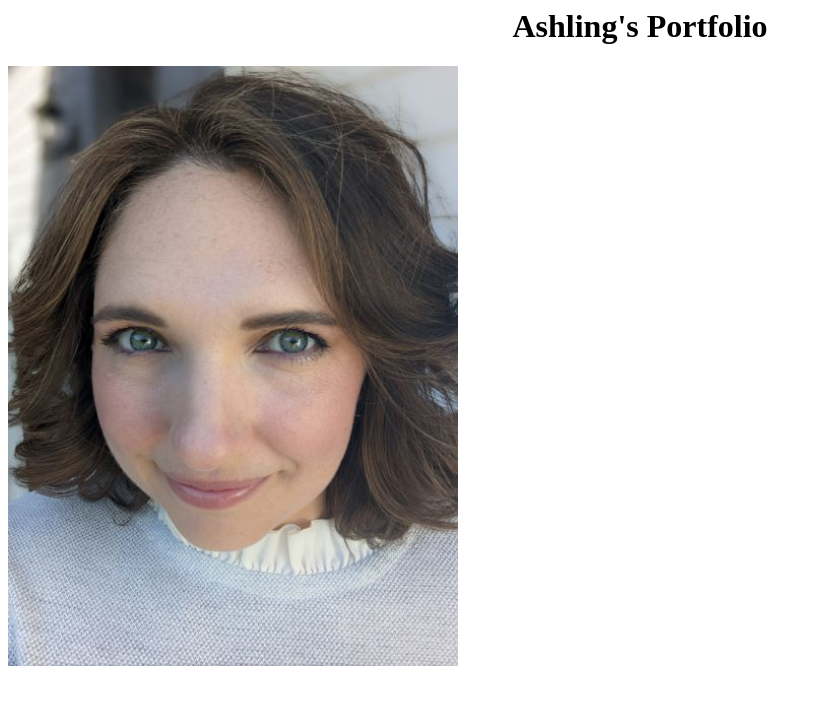
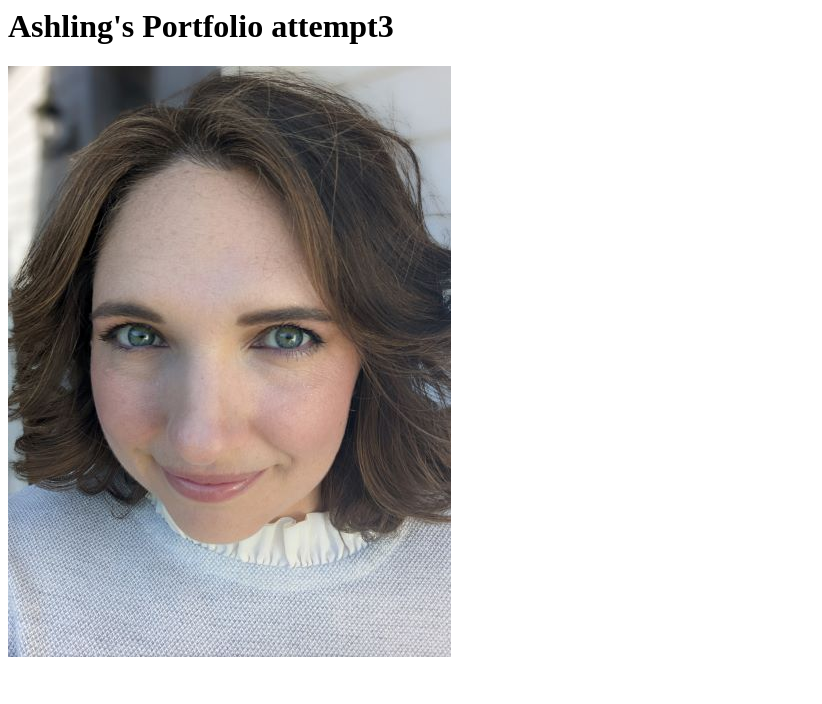
Before and after one commit to AshlingnLog/Ashling.github.io, a plain HTML site: page index.html in a window 1280 px wide. Shown: the whole page, without its empty margins (0-822 px from the left). Drawn offline with Linux system fonts and the light colour scheme.

Commit message:
Update index.html

```diff
--- a/index.html
+++ b/index.html
@@ -1,6 +1,4 @@
 <html>
-    <body>
-    <h1 style="text-align:center">Ashling's Portfolio</h1>
-    <img src="smaller.self.PORTRAIT.jpg" alt="Ashling" width="450" height="600" "text-align:center">
-    </body>
+    <h1>Ashling's Portfolio attempt3</h1>
+    <img src="smaller.self.PORTRAIT.jpg"/>
 </html>
```
